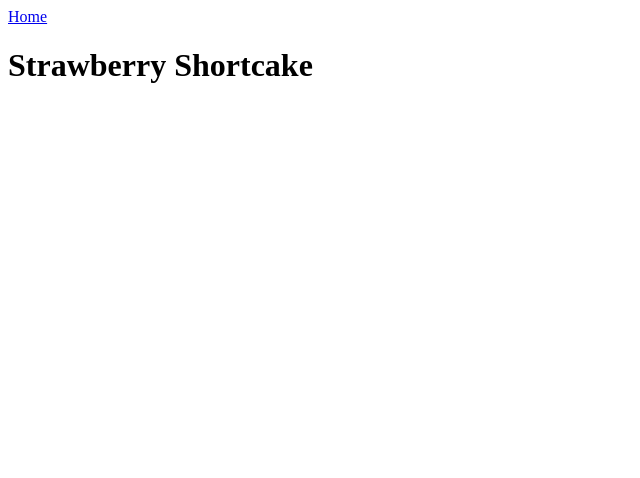
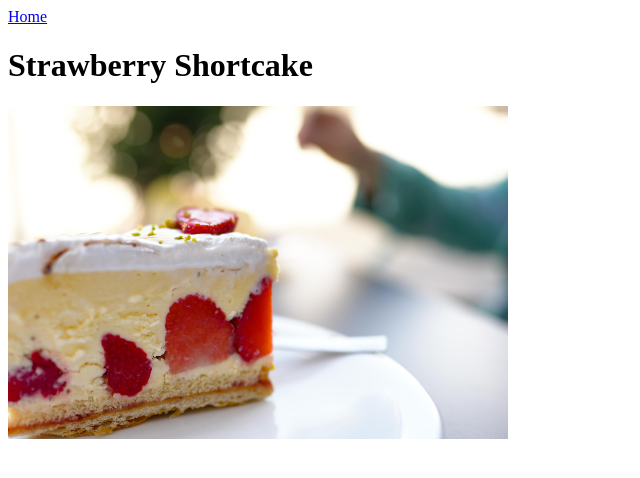
Before and after one commit to popsicleDeck/odin-recipes, a plain HTML site: page recipes/strawberry-shortcake.html in a window 1280 px wide. Shown: the whole page, without its empty margins (0-640 px from the left). Drawn offline with Linux system fonts and the light colour scheme.

Commit message:
Add an image of a strawberrry shortcake

```diff
--- a/recipes/strawberry-shortcake.html
+++ b/recipes/strawberry-shortcake.html
@@ -8,5 +8,10 @@
   <body>
     <a href="../index.html">Home</a>
     <h1>Strawberry Shortcake</h1>
+    <img
+      src="strawberry-shortcake.jpg"
+      alt="strawberry shortcake"
+      width="500"
+    />
   </body>
 </html>
```
Also changed, not shown: recipes/strawberry-shortcake.jpg (added), 1 other file.
